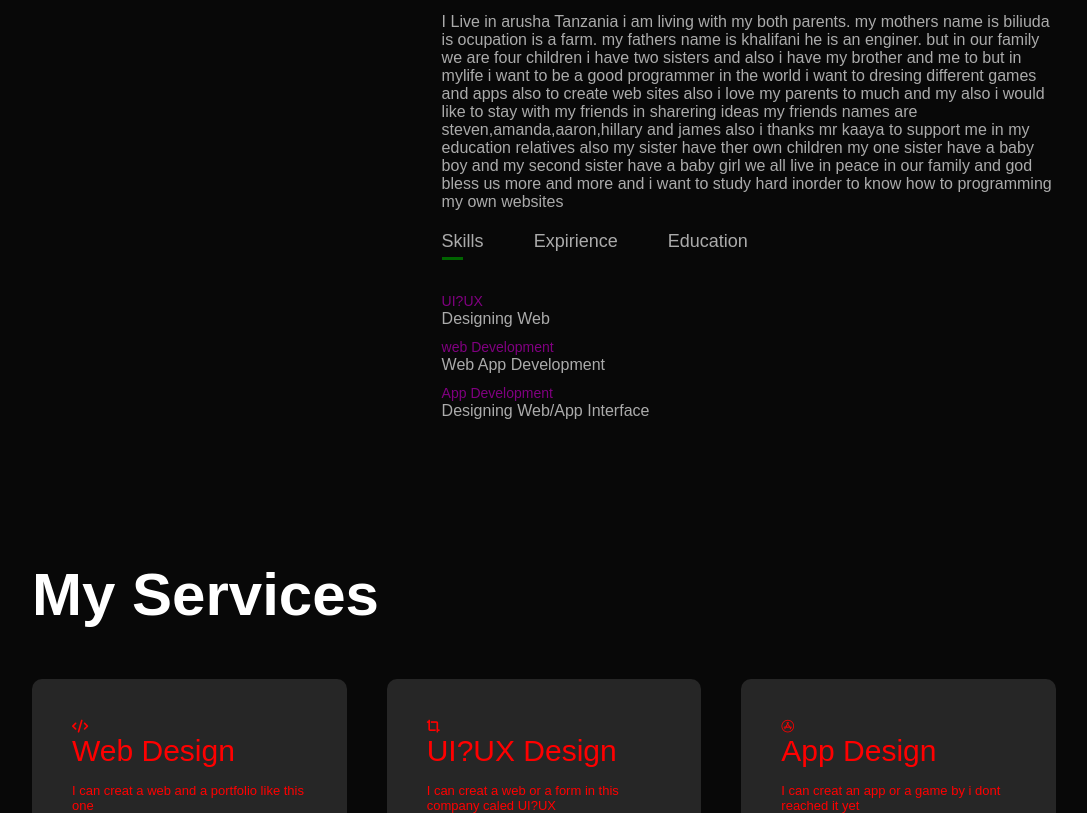
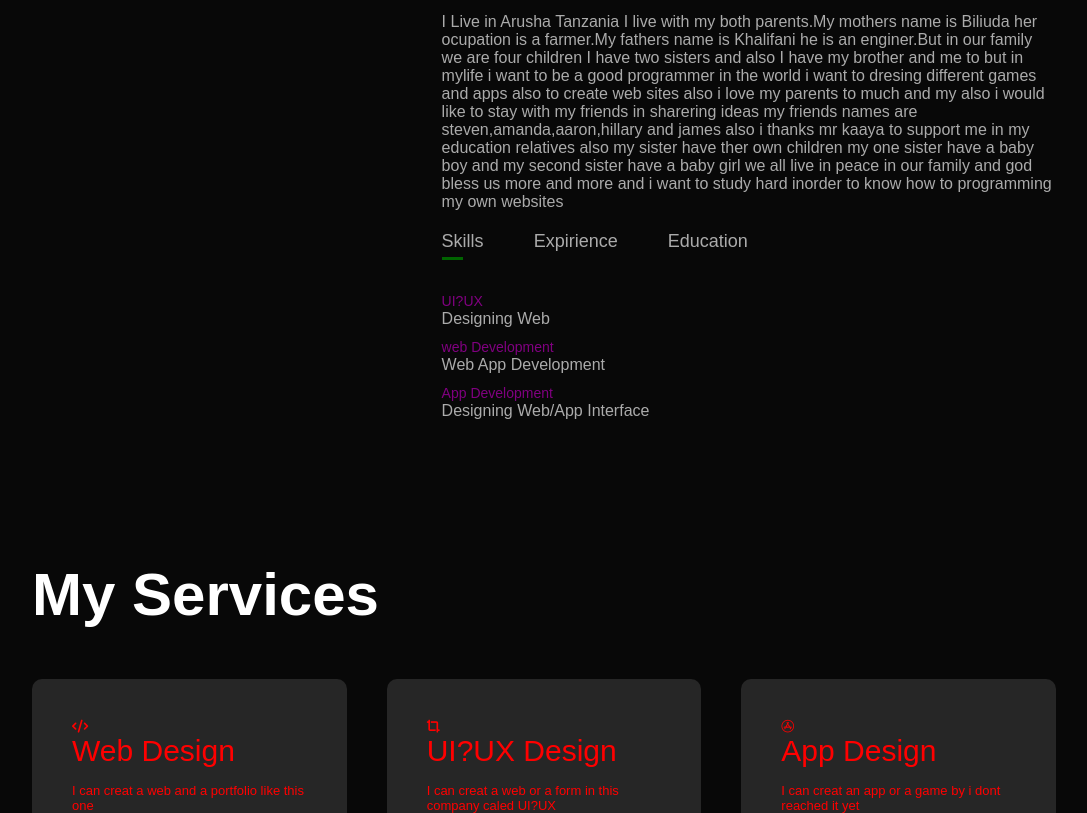
Before and after one commit to travis246/portfolio, a plain HTML site: page index.html in a window 1280 px wide. Shown: the part 946-1759 px from the top of the page, without its empty margins (96-1183 px from the left). Drawn offline with Linux system fonts and the light colour scheme.

Commit message:
Update index.html
MY first portfolio

```diff
--- a/index.html
+++ b/index.html
@@ -37,7 +37,7 @@
             </div>
             <div class="about-col-2">
                 <h1 class="sub-title">About Me</h1>
-                <p>I Live in arusha Tanzania i am living with my both parents. my mothers name is biliuda  is ocupation is a farm. my fathers name is khalifani he is an enginer. but in our family we are four children i have two sisters and also i have my brother and me to but in mylife i want to be a good programmer in the world i want to dresing different games and apps also to create web sites also i love my parents to much and my also i would like to stay with my friends in sharering ideas my friends names are steven,amanda,aaron,hillary and james also i thanks mr kaaya to support me in my education relatives also my sister have ther own children  my one sister have a baby boy and my second sister have a baby girl we all live in peace in our family and god bless us more and more and i want to study hard inorder to know how to programming my own websites  </p>
+                <p>I Live in Arusha Tanzania I live with my both parents.My mothers name is Biliuda her ocupation is a farmer.My fathers name is Khalifani he is an enginer.But in our family we are four children I have two sisters and also I have my brother and me to but in mylife i want to be a good programmer in the world i want to dresing different games and apps also to create web sites also i love my parents to much and my also i would like to stay with my friends in sharering ideas my friends names are steven,amanda,aaron,hillary and james also i thanks mr kaaya to support me in my education relatives also my sister have ther own children  my one sister have a baby boy and my second sister have a baby girl we all live in peace in our family and god bless us more and more and i want to study hard inorder to know how to programming my own websites  </p>
 
             <div class="tab-titles">
 
```
